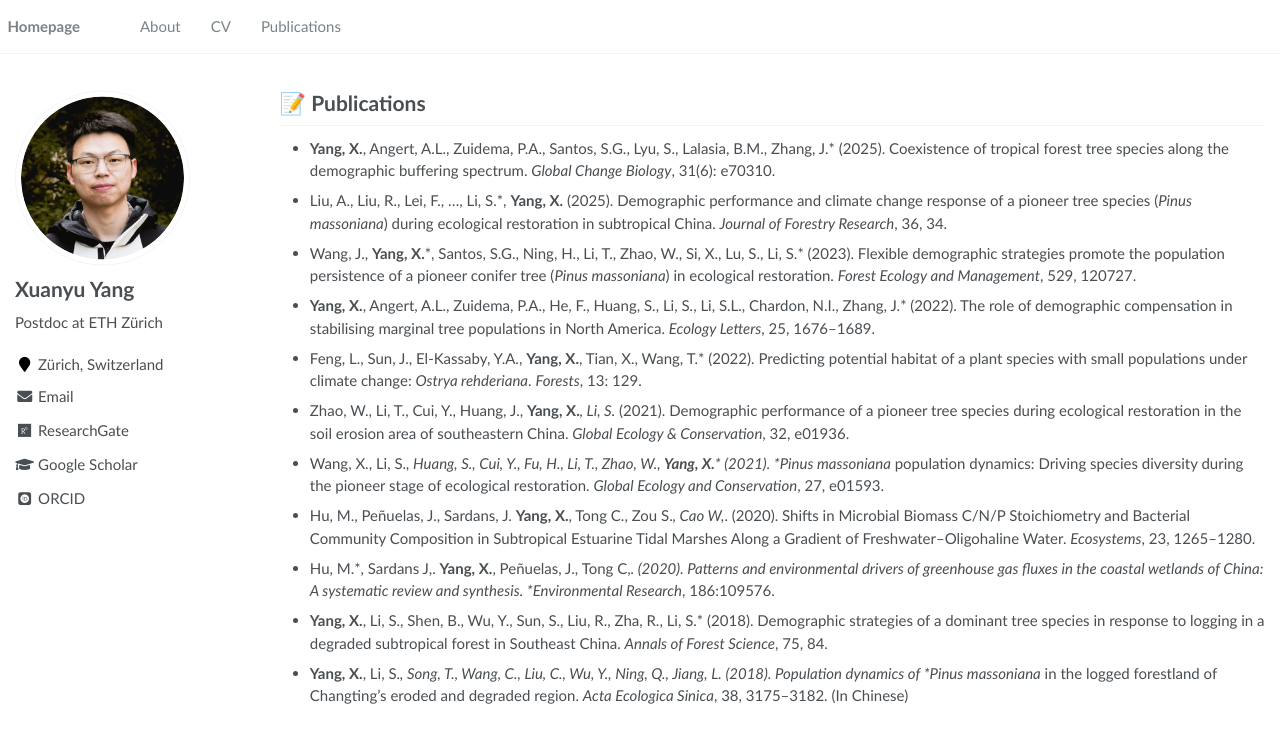
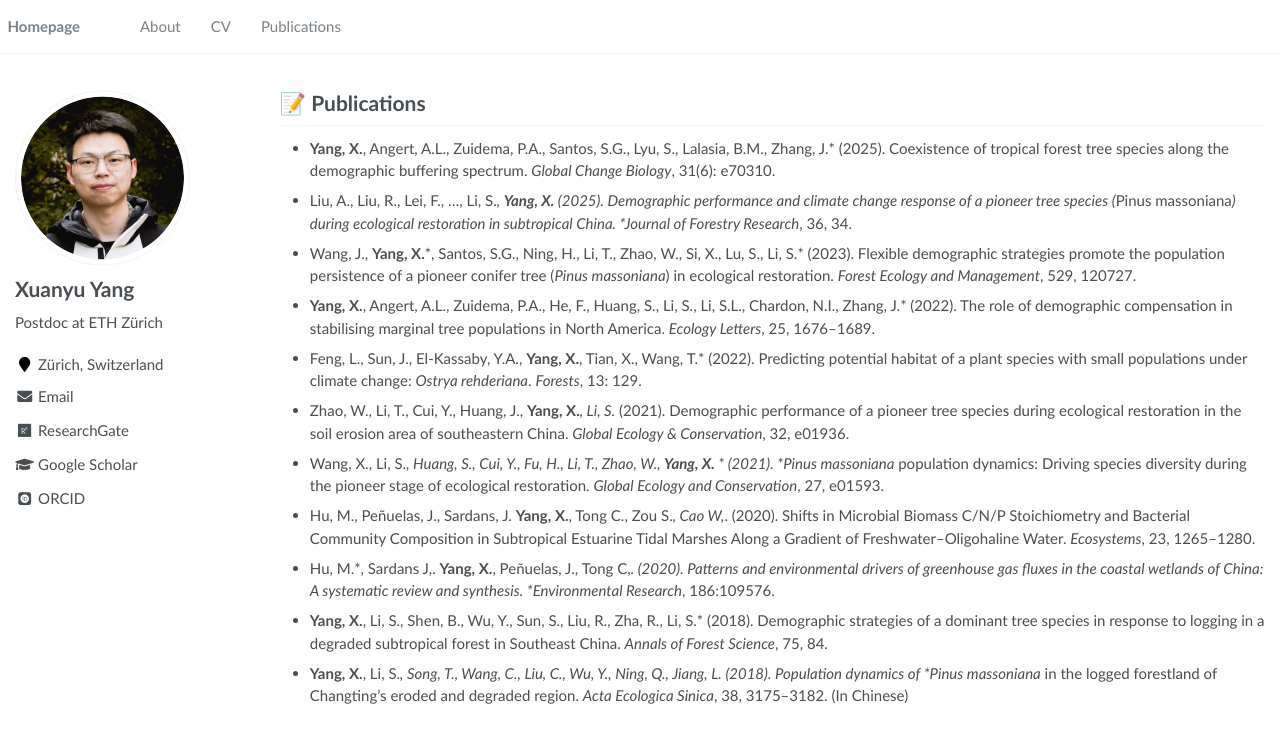
Before and after one commit to Xianyu-Yang/xianyu-yang.github.io, a Jekyll site: the page built from _pages/publications.md, in a window 1280 px wide. Shown: the top 743 px of the page. Built offline with Jekyll 4.4.1, drawn with Linux system fonts in a browser that asks for light colours; some web fonts are replaced.

```diff
--- a/_pages/publications.md
+++ b/_pages/publications.md
@@ -8,7 +8,7 @@ author_profile: true
 # 📝 Publications
 - **Yang, X.**, Angert, A.L., Zuidema, P.A., Santos, S.G., Lyu, S., Lalasia, B.M., Zhang, J.* (2025). Coexistence of tropical forest tree species along the demographic buffering spectrum. *Global Change Biology*, 31(6): e70310.
 
-- Liu, A., Liu, R., Lei, F., …, Li, S.\*, **Yang, X.** (2025). Demographic performance and climate change response of a pioneer tree species (*Pinus massoniana*) during ecological restoration in subtropical China. *Journal of Forestry Research*, 36, 34.
+- Liu, A., Liu, R., Lei, F., …, Li, S.*, **Yang, X.** (2025). Demographic performance and climate change response of a pioneer tree species (*Pinus massoniana*) during ecological restoration in subtropical China. *Journal of Forestry Research*, 36, 34.
 
 - Wang, J., **Yang, X.**\*, Santos, S.G., Ning, H., Li, T., Zhao, W., Si, X., Lu, S., Li, S.* (2023). Flexible demographic strategies promote the population persistence of a pioneer conifer tree (*Pinus massoniana*) in ecological restoration. *Forest Ecology and Management*, 529, 120727.
 
@@ -18,7 +18,7 @@ author_profile: true
 
 - Zhao, W., Li, T., Cui, Y., Huang, J., **Yang, X.***, Li, S.* (2021). Demographic performance of a pioneer tree species during ecological restoration in the soil erosion area of southeastern China. *Global Ecology & Conservation*, 32, e01936.
 
-- Wang, X., Li, S.*, Huang, S., Cui, Y., Fu, H., Li, T., Zhao, W., **Yang, X.**\* (2021). *Pinus massoniana* population dynamics: Driving species diversity during the pioneer stage of ecological restoration. *Global Ecology and Conservation*, 27, e01593.
+- Wang, X., Li, S.*, Huang, S., Cui, Y., Fu, H., Li, T., Zhao, W., **Yang, X.** \* (2021). *Pinus massoniana* population dynamics: Driving species diversity during the pioneer stage of ecological restoration. *Global Ecology and Conservation*, 27, e01593.
 
 - Hu, M., Peñuelas, J., Sardans, J. **Yang, X.**, Tong C., Zou S.*, Cao W,*. (2020). Shifts in Microbial Biomass C/N/P Stoichiometry and Bacterial Community Composition in Subtropical Estuarine Tidal Marshes Along a Gradient of Freshwater–Oligohaline Water. *Ecosystems*, 23, 1265–1280.
 
```
